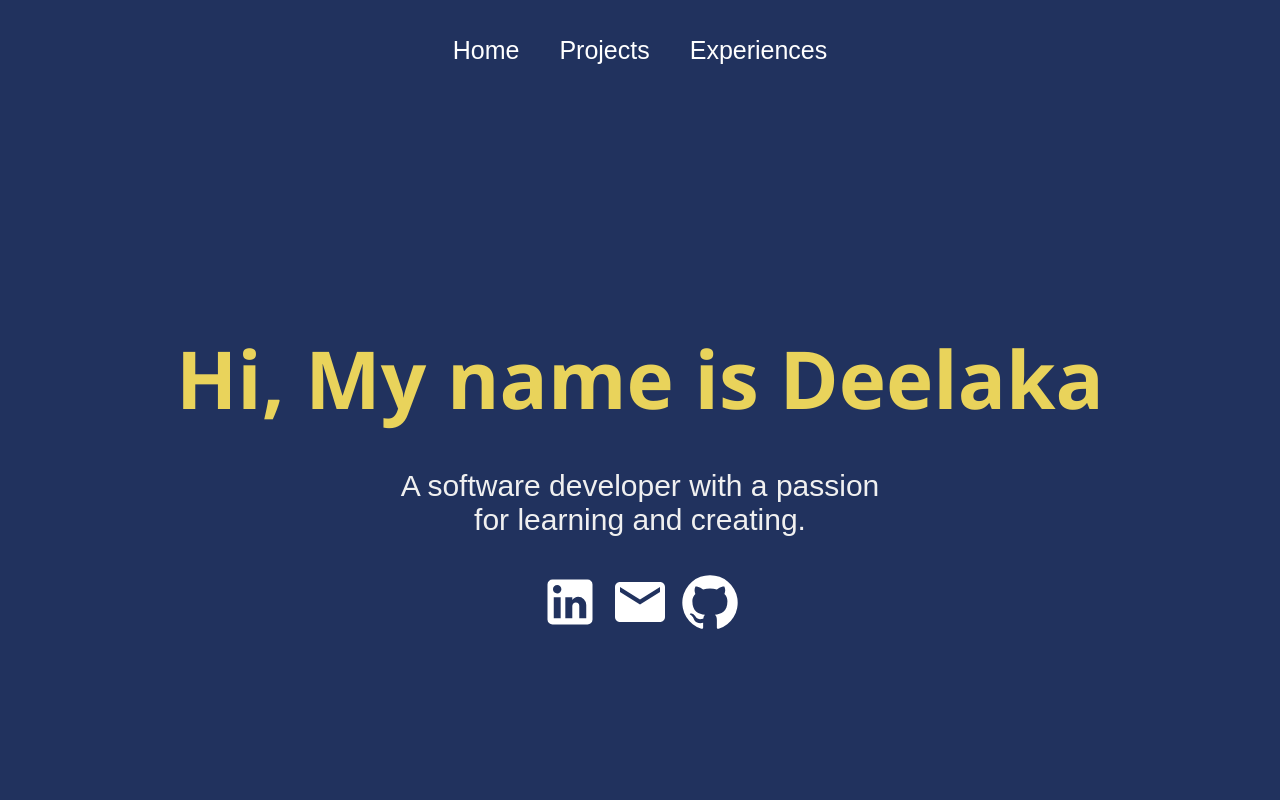
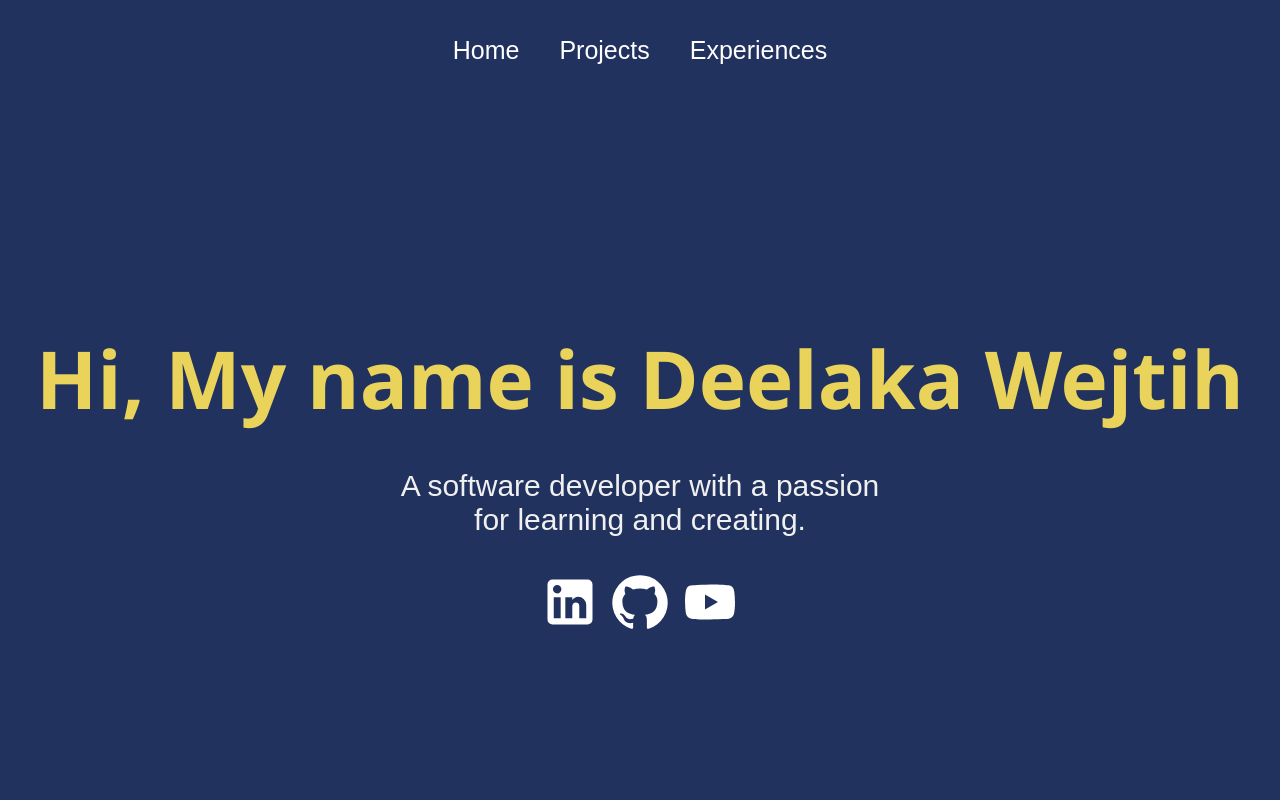
Before and after one commit to deelaka99/deewejkar-portfolio, a React (Vite) app: page / in a window 1280 px wide. Shown: the top 800 px of the page. Built offline with nearby package versions, Linux system fonts and the light colour scheme.

Commit message:
11th commit

```diff
--- a/src/pages/Home.jsx
+++ b/src/pages/Home.jsx
@@ -1,5 +1,5 @@
 import React from 'react'
-import EmailIcon from "@mui/icons-material/Email";
+import YoutubeIcon from "@mui/icons-material/YouTube";
 import GithubIcon from "@mui/icons-material/GitHub";
 import LinkedInIcon from "@mui/icons-material/LinkedIn";
 import "../styles/Home.css";
@@ -8,12 +8,12 @@ function Home() {
   return (
     <div className='home'>
       <div className="about">
-        <h2>Hi, My name is Deelaka</h2>
+        <h2>Hi, My name is Deelaka Wejtih</h2>
         <div className="prompt">
           <p>A software developer with a passion for learning and creating.</p>
-          <LinkedInIcon/>
-          <EmailIcon/>
-          <GithubIcon/>
+          <a href=""><LinkedInIcon/></a>
+          <a href=""><GithubIcon/></a>
+          <a href=""><YoutubeIcon/></a>
         </div>
       </div>
       <div className="skills">
--- a/src/styles/Navbar.css
+++ b/src/styles/Navbar.css
@@ -18,6 +18,10 @@
   text-decoration: none;
   margin: 20px;
   font-size: 25px;
+}
+
+.navbar a:hover{
+  color: grey;
 }
 
 .toggleButton {
```
